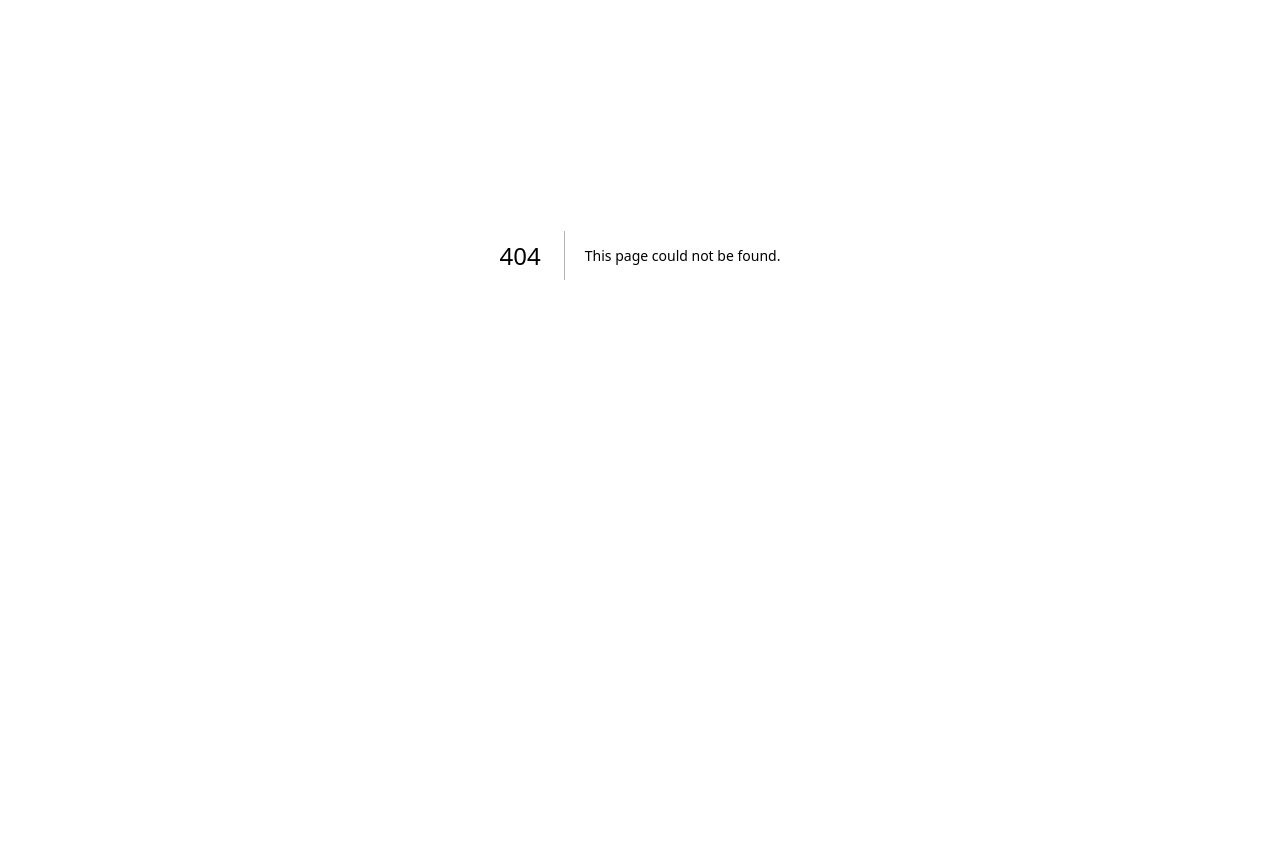
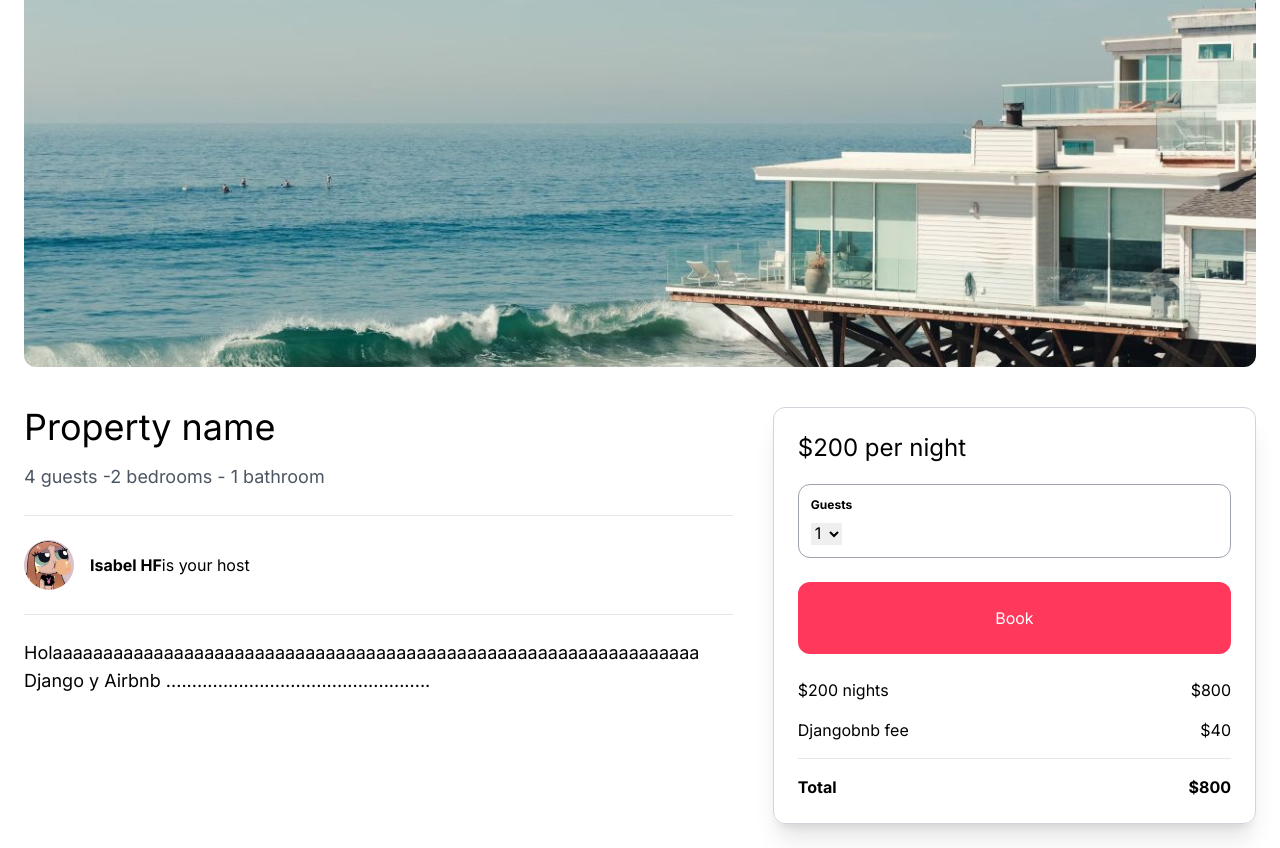
Before and after one commit to IsamarHFz/airbnb-frontend, a Next.js app: page /properties/1 in a window 1280 px wide. Before the commit this address had no page. Shown: the part 273-1121 px from the top of the page. Before the commit the page ends 928 px from the top, so only its background shows below. Built offline with nearby package versions, Linux system fonts and the light colour scheme.

Commit message:
03 Detail page for properties (static)

```diff
--- a/app/components/poperties/PropertyList.tsx
+++ b/app/components/poperties/PropertyList.tsx
@@ -1,8 +1,12 @@
+import PropertyListItem from "./PropertyListItem";
+
 const PropertyList = () => {
     return (
-        <div>
-            qwertyuiopñlhk
-        </div>
+            <>
+                <PropertyListItem />
+                <PropertyListItem />
+                <PropertyListItem />
+            </>
     )
 }
 
--- /dev/null
+++ b/app/components/poperties/PropertyListItem.tsx
@@ -0,0 +1,28 @@
+import Image from "next/image";
+
+const PropertyListItem = () => {
+    return (
+        <div className="cursor-pointer">
+            <div className="relative overflow-hidden aspect-square rounded-xl">
+                <Image
+                    fill
+                    src='/beach_1.jpg'
+                    sizes="(max-width: 768px) 768px, (max-width: 1200px): 768px, 768px"
+                    className="hover:scale-110 object-cover transition h-full w-full"
+                    alt="Beach house"
+                />
+            </div>
+
+            <div className="mt-2">
+                <p className="text-g font-bold">Property name</p>
+            </div>
+
+            <div className="mt-2">
+                <p className="text-sm text-gray-500"><strong>$200</strong> per night</p>
+            </div>
+
+        </div>
+    )
+}
+
+export default PropertyListItem;
--- /dev/null
+++ b/app/components/poperties/ReservationSideBar.tsx
@@ -0,0 +1,43 @@
+const ReservationSideBar = () => {
+    return (
+        <aside className="mt-6 p-6 col-span-2 rounded-xl border border-gray-300 shadow-xl">
+            <h2 className="mb-5 text-2xl">$200 per night</h2>
+
+            <div className="mb-6 p-3 border border-gray-400 rounded-xl">
+                <label className="mb-2 block font-bold text-xs">Guests</label>
+
+                <select >
+                    <option>1</option>
+                    <option>2</option>
+                    <option>3</option>
+                    <option>4</option>
+                </select>
+            </div>
+
+            <div className="w-full mb-6 py-6 text-center text-white bg-airbnb hover:bg-airbnb-dark rounded-xl">Book</div>
+
+            <div className="mb-4 flex justify-between align-center">
+                <p>$200 nights</p>
+
+                <p>$800</p>
+            </div>
+
+            <div className="mb-4 flex justify-between align-center">
+                <p>Djangobnb fee</p>
+
+                <p>$40</p>
+            </div>
+
+            <hr />
+
+            <div className="mt-4 flex justify-between align-center font-bold">
+                <p>Total</p>
+
+                <p>$800</p>
+            </div>
+        </aside>
+    )
+}
+
+
+export default ReservationSideBar;
--- a/app/page.tsx
+++ b/app/page.tsx
@@ -1,5 +1,4 @@
 import Categories from "./components/Categories";
-import SearchFilters from "./components/navbar/SearchFilters";
 import PropertyList from "./components/poperties/PropertyList";
 
 
--- /dev/null
+++ b/app/properties/[id]/page.tsx
@@ -0,0 +1,53 @@
+import ReservationSideBar from "@/app/components/poperties/ReservationSideBar"
+import Image from "next/image"
+
+const PropertyDetailPage = () => {
+    return (
+        <main className="max-w-[1500px] mx-auto px-6 pb-6">
+            <div className="w-full h-[64vh] mb-4 overflow-hidden rounded-xl relative">
+                <Image
+                    fill
+                    src='/beach_1.jpg'
+                    className="object-cover w-full h-full"
+                    alt="Beach house"
+                />
+            </div>
+
+            <div className="grid grid-cols-1 md:grid-cols-5 gap-4">
+                <div className="py-6 pr-6 col-span-3">
+                    <h1 className="mb-4 text-4xl">Property name</h1>
+                    <span className="mb-6 block text-lg text-gray-600">
+                        4 guests -2 bedrooms - 1 bathroom
+                    </span>
+
+                    <hr />
+
+                    <div className="py-6 flex items-center space-x-4">
+                        <Image
+                            src="/profile.jpg"
+                            width={50}
+                            height={50}
+                            className="rounded-full"
+                            alt="The user name"
+                        />
+
+                        <p><strong>Isabel HF</strong>is your host</p>
+                    </div>
+
+                    <hr />
+
+                    <p className="mt-6 text-lg">
+                    Holaaaaaaaaaaaaaaaaaaaaaaaaaaaaaaaaaaaaaaaaaaaaaaaaaaaaaaaaaaaaaaaa
+                    Django y Airbnb ...................................................
+                    </p>
+                </div>
+
+                    <ReservationSideBar />
+                {/* <div className="col-span-2">
+                </div> */}
+            </div>
+        </main>
+    )
+}
+
+export default PropertyDetailPage
```
Also changed, not shown: public/beach_1.jpg (added), public/profile.jpg (added).
